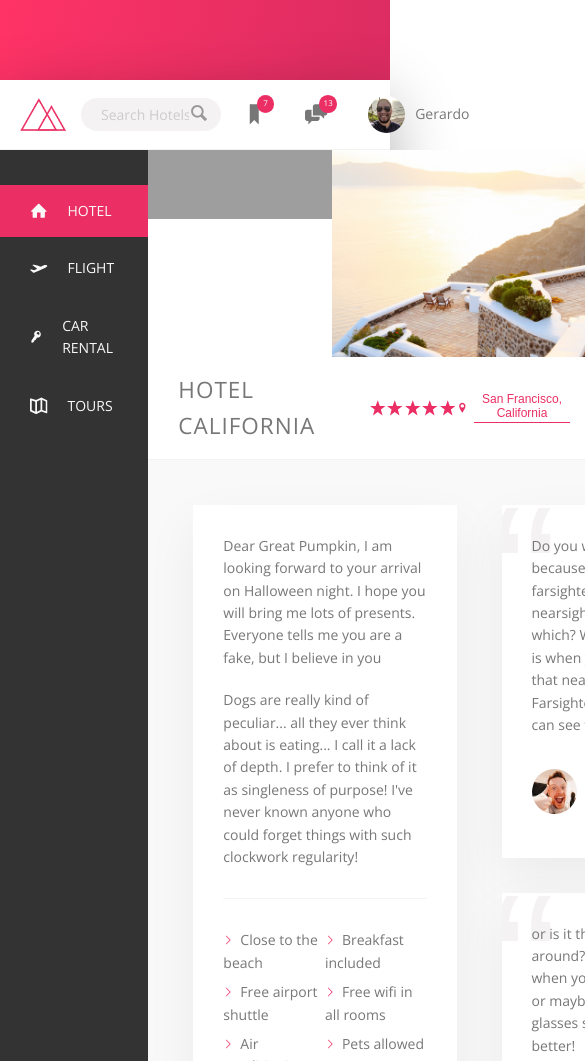
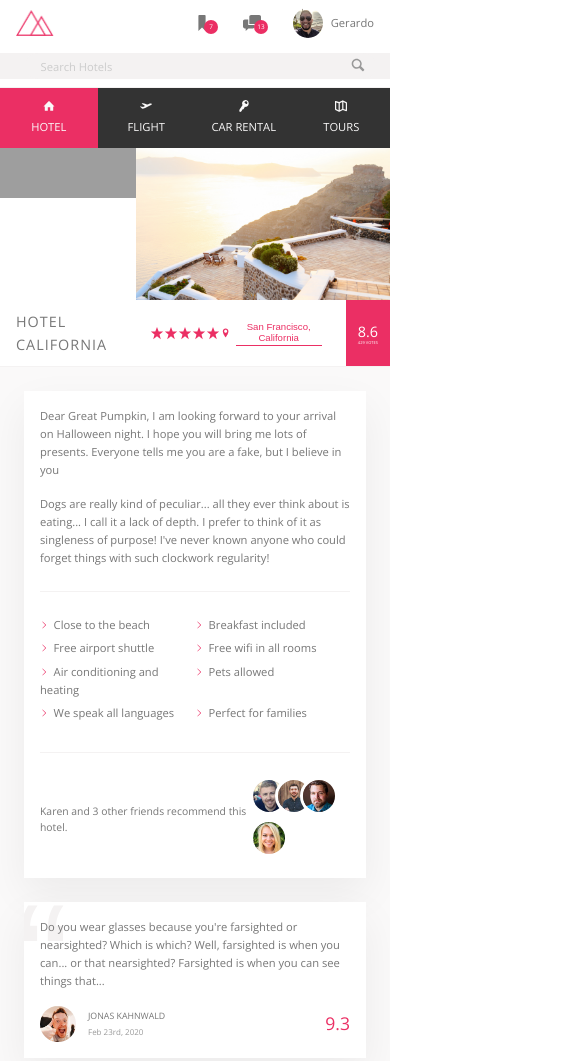
Before and after one commit to gttdo/trillo, a website: page index.html in a window 390 px wide. Shown: the top 1061 px of the page, 585 px wide, since content can reach past the window. Drawn offline with nearby package versions, Linux system fonts and the light colour scheme; grey boxes are pictures that could not be loaded.

Commit message:
added media queries

```diff
--- a/css/style.css
+++ b/css/style.css
@@ -42,6 +42,9 @@ Grey dark 3: #999
 html {
   box-sizing: border-box;
   font-size: 62.5%; }
+  @media only screen and (max-width: 68.75em) {
+    html {
+      font-size: 50%; } }
 
 body {
   font-family: 'Open Sans', sans-serif;
@@ -62,6 +65,11 @@ body {
   display: flex;
   align-items: center;
   justify-content: center; }
+  @media only screen and (max-width: 31.25em) {
+    .search {
+      order: 1;
+      flex: 0 0 100%;
+      background-color: var(--color-grey-light-2); } }
   .search__input {
     font-family: inherit;
     font-size: inherit;
@@ -134,10 +142,20 @@ body {
   font-size: 1.4rem;
   list-style: none;
   margin-top: 3.5rem; }
+  @media only screen and (max-width: 56.25em) {
+    .side-nav {
+      display: flex;
+      margin: 0; } }
   .side-nav__item {
     position: relative; }
     .side-nav__item:not(:last-child) {
       margin-bottom: .5rem; }
+      @media only screen and (max-width: 56.25em) {
+        .side-nav__item:not(:last-child) {
+          margin-bottom: 0; } }
+    @media only screen and (max-width: 56.25em) {
+      .side-nav__item {
+        flex: 1; } }
   .side-nav__item:before {
     content: "";
     position: absolute;
@@ -163,17 +181,34 @@ body {
     z-index: 10;
     display: flex;
     align-items: center; }
+    @media only screen and (max-width: 56.25em) {
+      .side-nav__link:link, .side-nav__link:visited {
+        justify-content: center;
+        padding: 2rem; } }
+    @media only screen and (max-width: 37.5em) {
+      .side-nav__link:link, .side-nav__link:visited {
+        flex-direction: column;
+        padding: 1.5rem .5rem; } }
   .side-nav__icon {
     width: 1.75rem;
     height: 1.75rem;
     margin-right: 2rem;
     fill: currentColor; }
+    @media only screen and (max-width: 37.5em) {
+      .side-nav__icon {
+        margin-right: 0;
+        margin-bottom: .7rem;
+        width: 1.5rem;
+        height: 1.5rem; } }
 
 .legal {
   font-size: 1.2rem;
   color: var(--color-grey-light-4);
   text-align: center;
   padding: 2.5rem; }
+  @media only screen and (max-width: 56.25em) {
+    .legal {
+      display: none; } }
 
 .gallery {
   display: flex; }
@@ -191,6 +226,10 @@ body {
     text-transform: uppercase;
     letter-spacing: 1px;
     padding: 1.5rem 3rem; }
+    @media only screen and (max-width: 37.5em) {
+      .overview__heading {
+        font-size: 1.8rem;
+        padding: 1.25rem 2rem; } }
   .overview__stars {
     margin-right: auto;
     display: flex; }
@@ -214,13 +253,22 @@ body {
     flex-direction: column;
     align-items: center;
     justify-content: center; }
+    @media only screen and (max-width: 37.5em) {
+      .overview__rating {
+        padding: 0 1.5rem; } }
   .overview__rating-average {
     font-size: 2.25rem;
     font-weight: 300;
     margin-bottom: -3px; }
+    @media only screen and (max-width: 37.5em) {
+      .overview__rating-average {
+        font-size: 1.8rem; } }
   .overview__rating-count {
     font-size: .8rem;
     text-transform: uppercase; }
+    @media only screen and (max-width: 37.5em) {
+      .overview__rating-count {
+        font-size: .5rem; } }
 
 .btn-inline {
   border: none;
@@ -287,6 +335,8 @@ body {
   align-items: center; }
   .recommend__count {
     margin-right: auto; }
+  .recommend__friends {
+    display: flex; }
   .recommend__photo {
     box-sizing: content-box;
     height: 4rem;
@@ -294,7 +344,7 @@ body {
     border-radius: 50%;
     border: 3px solid #fff; }
     .recommend__photo:not(:last-child) {
-      margin-right: -1.5rem; }
+      margin-right: -2rem; }
 
 .review {
   background-color: #fff;
@@ -303,6 +353,10 @@ body {
   margin-bottom: 3.5rem;
   position: relative;
   overflow: hidden; }
+  @media only screen and (max-width: 56.25em) {
+    .review {
+      padding: 2rem;
+      margin-bottom: 3rem; } }
   .review__text {
     margin-bottom: 2rem;
     z-index: 10;
@@ -343,6 +397,9 @@ body {
 .cta {
   padding: 3.5rem 0;
   text-align: center; }
+  @media only screen and (max-width: 56.25em) {
+    .cta {
+      padding: 2.5rem 0; } }
   .cta__book-now {
     font-size: 2rem;
     font-weight: 300;
@@ -388,6 +445,11 @@ body {
   background-color: var(--color-grey-light-1);
   box-shadow: var(--shadow-dark);
   min-height: 50rem; }
+  @media only screen and (max-width: 75em) {
+    .container {
+      margin: 0;
+      max-width: 100%;
+      width: 100%; } }
 
 .header {
   font-size: 1.4rem;
@@ -397,9 +459,17 @@ body {
   display: flex;
   justify-content: space-between;
   align-items: center; }
+  @media only screen and (max-width: 31.25em) {
+    .header {
+      flex-wrap: wrap;
+      align-content: space-around;
+      height: 11rem; } }
 
 .content {
   display: flex; }
+  @media only screen and (max-width: 56.25em) {
+    .content {
+      flex-direction: column; } }
 
 .sidebar {
   background-color: var(--color-grey-dark-1);
@@ -418,6 +488,12 @@ body {
   padding: 4.5rem;
   background-color: var(--color-grey-light-1);
   border-bottom: var(--line); }
+  @media only screen and (max-width: 56.25em) {
+    .detail {
+      padding: 3rem; } }
+  @media only screen and (max-width: 37.5em) {
+    .detail {
+      flex-direction: column; } }
 
 .description {
   background-color: #fff;
@@ -425,6 +501,14 @@ body {
   padding: 3rem;
   flex: 0 0 60%;
   margin-right: 4.5rem; }
+  @media only screen and (max-width: 56.25em) {
+    .description {
+      padding: 2rem;
+      margin-right: 3rem; } }
+  @media only screen and (max-width: 37.5em) {
+    .description {
+      margin-right: 0;
+      margin-bottom: 3rem; } }
 
 .user-reviews {
   flex: 1;
--- a/index.html
+++ b/index.html
@@ -176,7 +176,7 @@
                                         <p class="review__user-name">Jonas Kahnwald</p>
                                         <p class="review__user-date">Feb 23rd, 2020</p>
                                     </div>
-                                    <div class="review__rating">8.9</div>
+                                    <div class="review__rating">9.3</div>
                                 </figcaption>
                             </figure>
 
```
